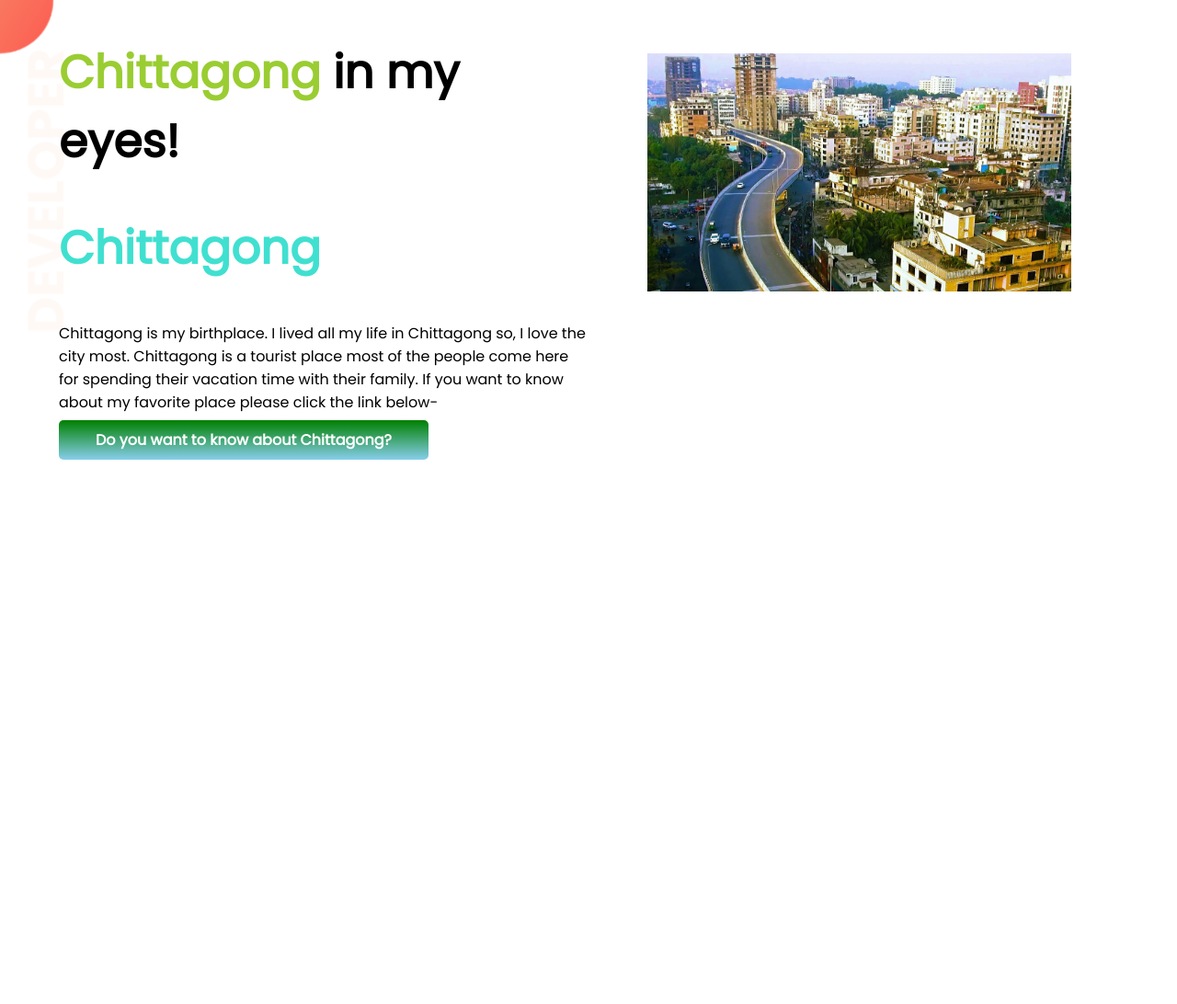
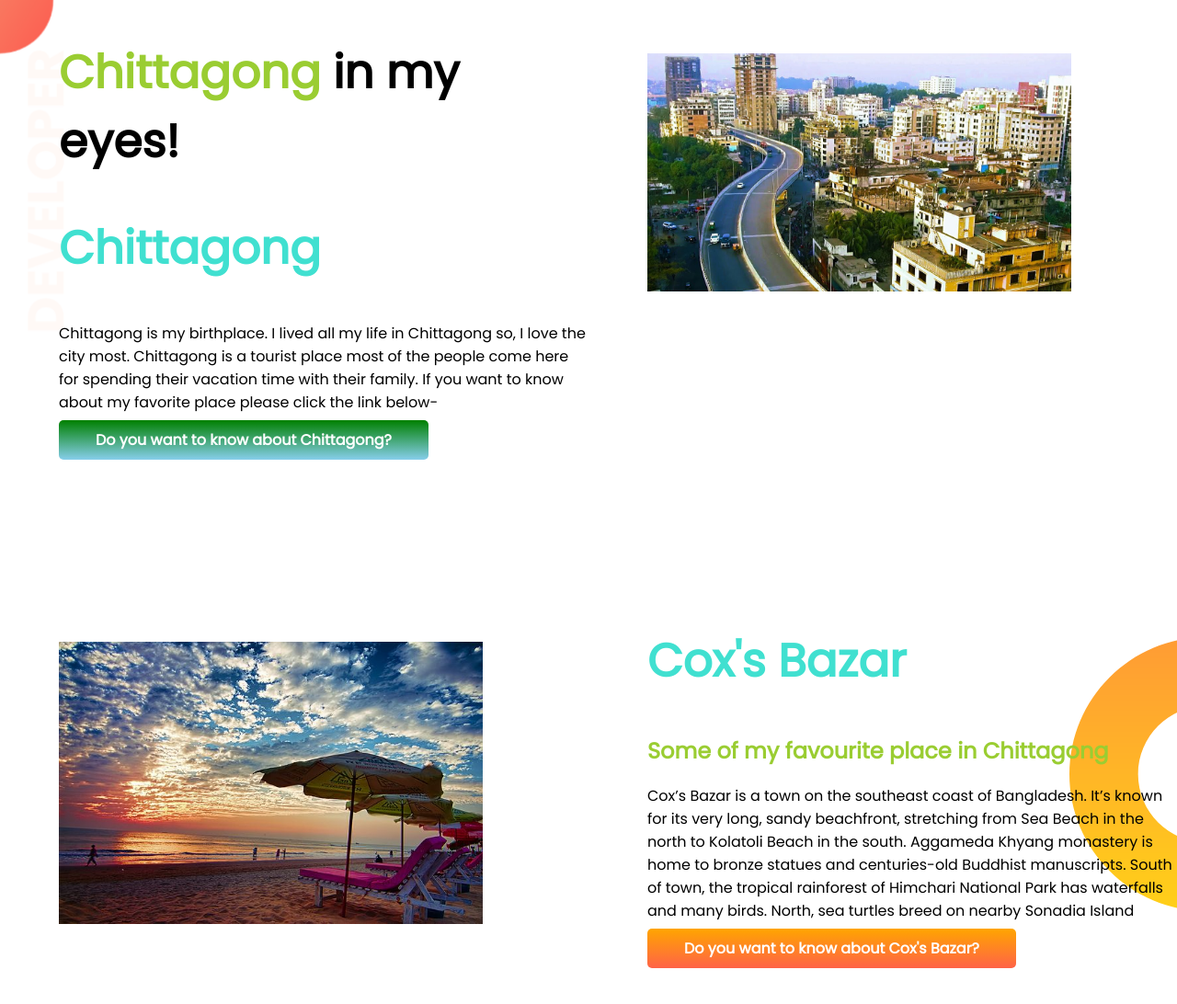
Before and after one commit to tashfiaislamistila/chittagong-tourist-spot, a plain HTML site: page index.html in a window 1280 px wide. Shown: the whole page at 92% size. Before the commit the page ends 800 px from the top, so only its background shows below. Drawn offline with Linux system fonts and the light colour scheme.

Commit message:
coxs bazar added

```diff
--- a/index.html
+++ b/index.html
@@ -31,6 +31,26 @@
             <img src="images/ctg.jpg" alt="">
         </div>
     </section>
+    <section class="coxs-bazar">
+        <div class="half-width">
+            <img src="images/coxs-bazer.jpg" alt="">
+        </div>
+        <div class="half-width">
+            <h1 class="blue">Cox's Bazar </h1>
+            <h2 class="yellowgreen-color">Some of my favourite place in Chittagong</h2>
+            <p>
+                Cox’s Bazar is a town on the southeast coast of Bangladesh. It’s known for its very long, sandy
+                beachfront, stretching from Sea Beach in the north to Kolatoli Beach in the south. Aggameda Khyang
+                monastery is home to bronze statues and centuries-old Buddhist manuscripts. South of town, the tropical
+                rainforest of Himchari National Park has waterfalls and many birds. North, sea turtles breed on nearby
+                Sonadia Island
+            </p>
+            <a class="link-button1" target="_blank" href="https://en.wikipedia.org/wiki/Cox%27s_Bazar">Do you want to
+                know
+                about Cox's Bazar?</a>
+        </div>
+
+    </section>
 </body>
 
 </html>
--- a/style.css
+++ b/style.css
@@ -14,6 +14,7 @@ h1{
 }
 section{
     display: flex;
+    margin-bottom: 150px;
 }
 .half-width{
     width: 50%;
@@ -31,8 +32,21 @@ section{
     font-weight: 700;
     border-radius: 5px;
 }
+.link-button1{
+    text-decoration: none;
+    background-image: linear-gradient(orange,tomato);
+    padding:10px 40px;
+    color:white;
+    font-weight: 700;
+    border-radius: 5px;
+}
 .top-banner{
     background-image: url(images/top-banner.png);
     background-repeat: no-repeat;
+}
+.coxs-bazar{
+    background-image: url(images/dream-bg.png);
+    background-repeat: no-repeat;
+    background-position: right;
 
 }
```
Also changed, not shown: images/amiyakhum.jpg (added), images/bandarban.jpg (added), images/nafakhum.jpg (added).
